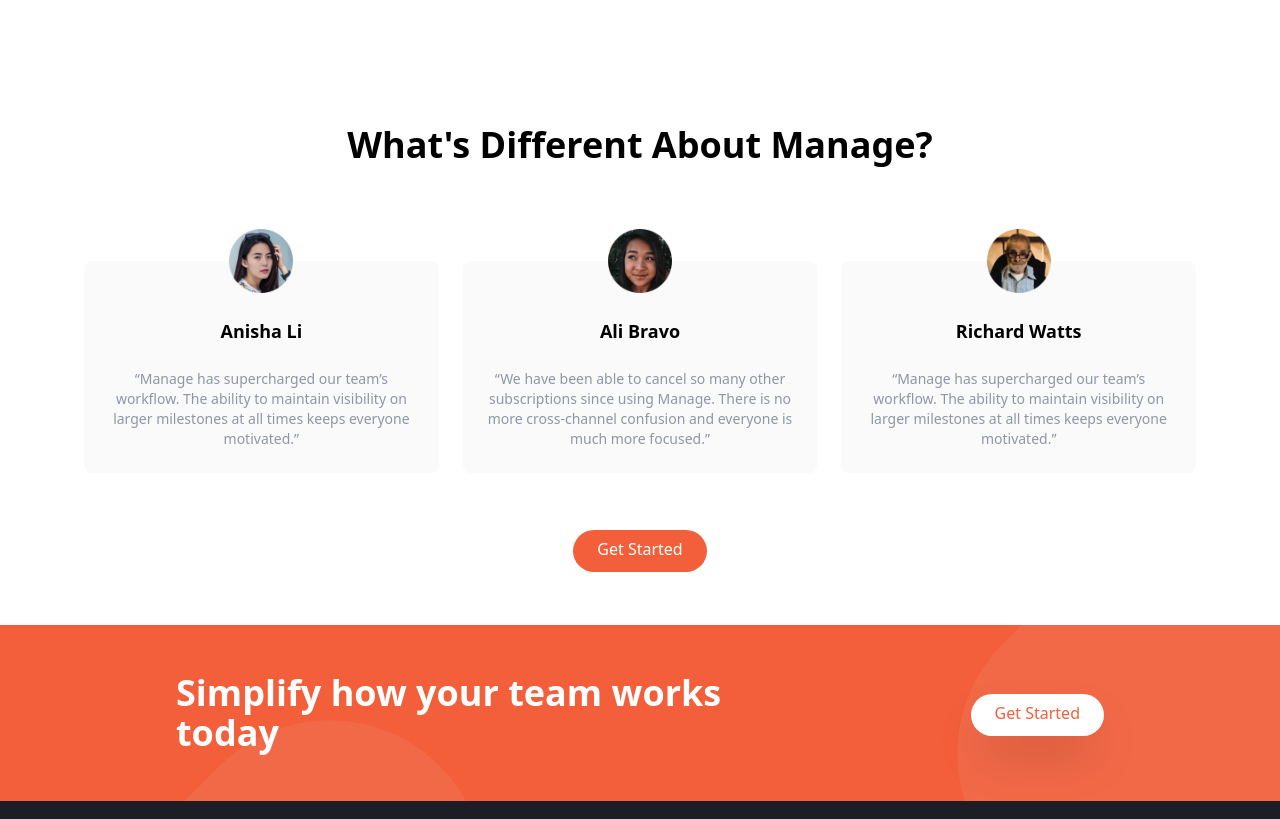
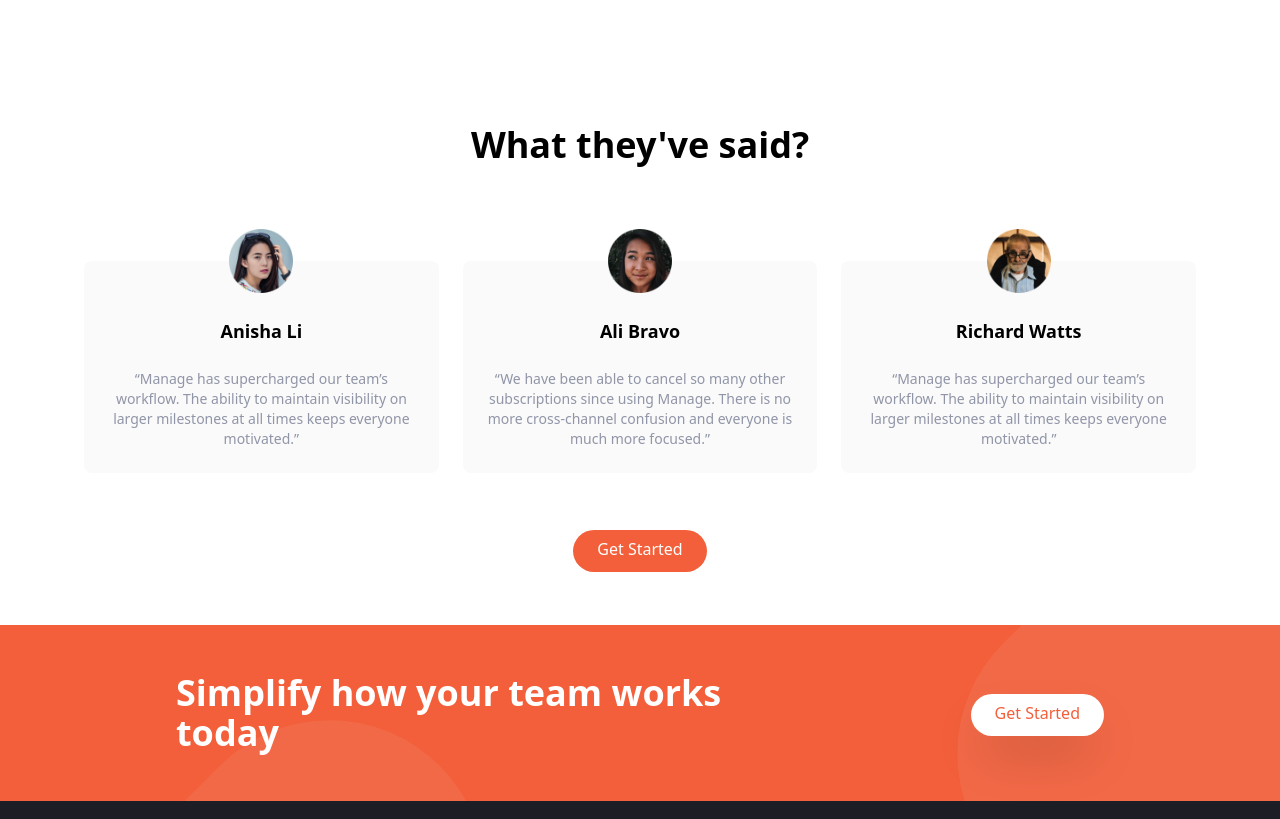
Before and after one commit to bahati7/managetailwindlandingpage, a website: page index.html in a window 1280 px wide. Shown: the part 1143-1962 px from the top of the page. Drawn offline with Linux system fonts and the light colour scheme.

Commit message:
Update index.html

```diff
--- a/index.html
+++ b/index.html
@@ -198,7 +198,7 @@
     <div class="max-w-6xl px-5 mx-auto mt-32 text-center">
       <!-- Heading -->
       <h2 class="text-4xl font-bold text-center">
-        What's Different About Manage?
+        What they've said?
       </h2>
       <!-- Testimonials Container -->
       <div class="flex flex-col mt-24 md:flex-row md:space-x-6">
```
